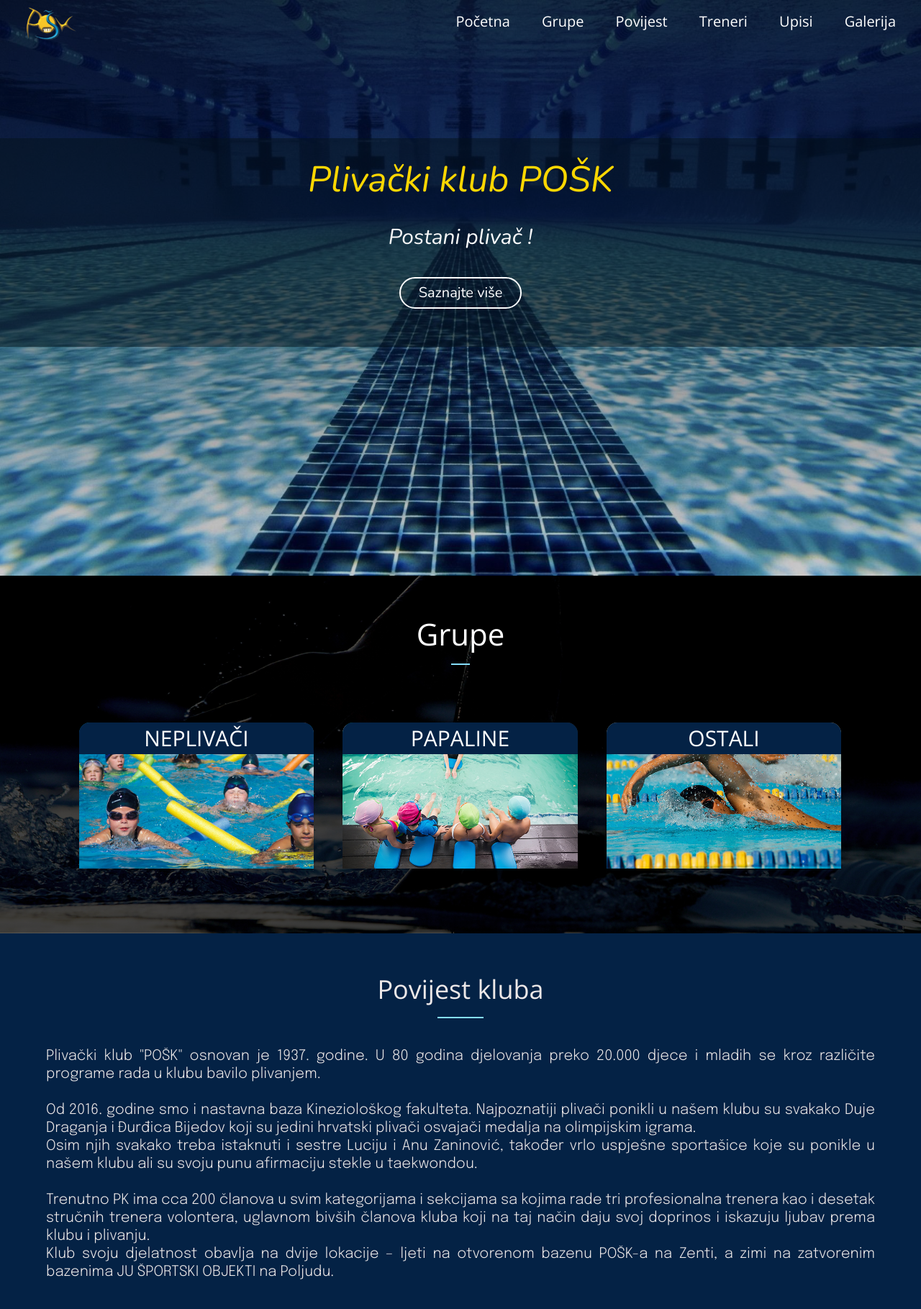
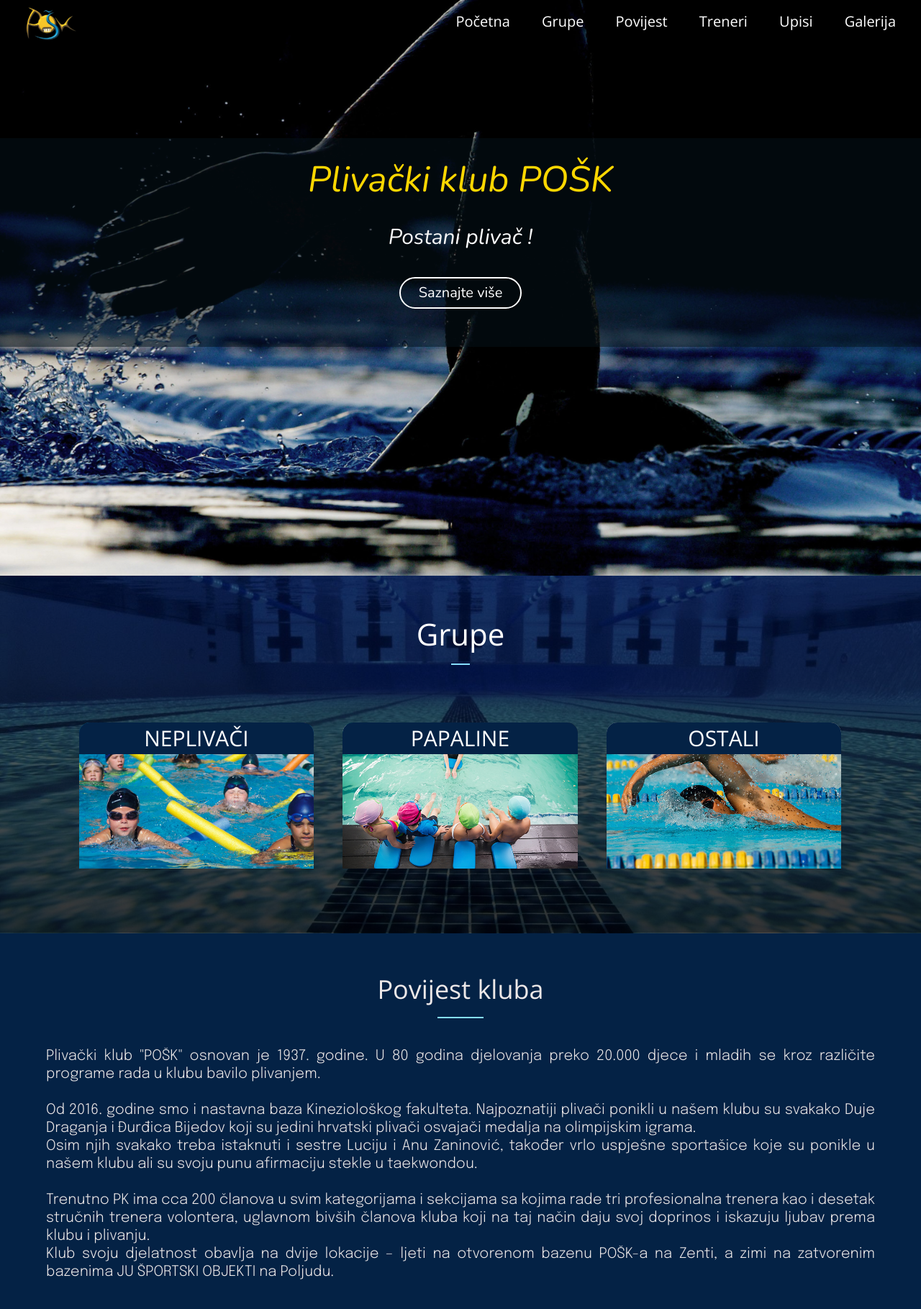
Before and after one commit to lb46861/Plivacki-klub-Posk-webpage, a PHP site: page / in a window 1280 px wide. Shown: the top 1819 px of the page at 72% size. Run offline with PHP 8.4, Linux system fonts and the light colour scheme; some libraries are stand-ins or nearby versions; some web fonts are replaced.

Commit message:
email change

```diff
--- a/pk pošk/example_parser.php
+++ b/pk pošk/example_parser.php
@@ -8,7 +8,7 @@ if( isset($_POST['n']) && isset($_POST['pr']) && isset($_POST['id']) && isset($_
     $tel = $_POST['tel'];
     $e = $_POST['e'];
 	$m = nl2br($_POST['m']);
-	$to = "pk_posk@net.hr";
+	$to = "begovic.lovre@gmail.com";
 	$from = $e;
 	$subject = 'Contact Form Message';
 	$message = '
--- a/pk pošk/stil.css
+++ b/pk pošk/stil.css
@@ -29,8 +29,8 @@ body {
 
 /*------------[ header ]----------*/
 header {
-  background-image: linear-gradient(rgba(0, 0, 0, 0.7), rgba(0, 0, 0, 0.2)),
-    url(slike/treneri/treneri-bkg.jpg);
+  background-image: linear-gradient(rgba(0, 0, 0, 0.2), rgba(0, 0, 0, 0)),
+    url(slike/plivanje_bckgfixed.jpg);
   height: 100vh;
   background-size: cover;
   background-position: center;
@@ -331,8 +331,8 @@ header h1{
 /*------------[ upisi section ]----------*/
 
 .upisi {
-  background: linear-gradient(rgba(0, 0, 0, 0.65), rgba(0, 0, 0, 0.75)),
-    url(slike/plivanje_bckgfixed.jpg);
+  background: linear-gradient(rgba(0, 0, 0, 0.5), rgba(0, 0, 0, 0.8)),
+    url(slike/treneri/treneri-bkg.jpg);
   height: auto;
   background-size: cover;
   background-position: center;
```
